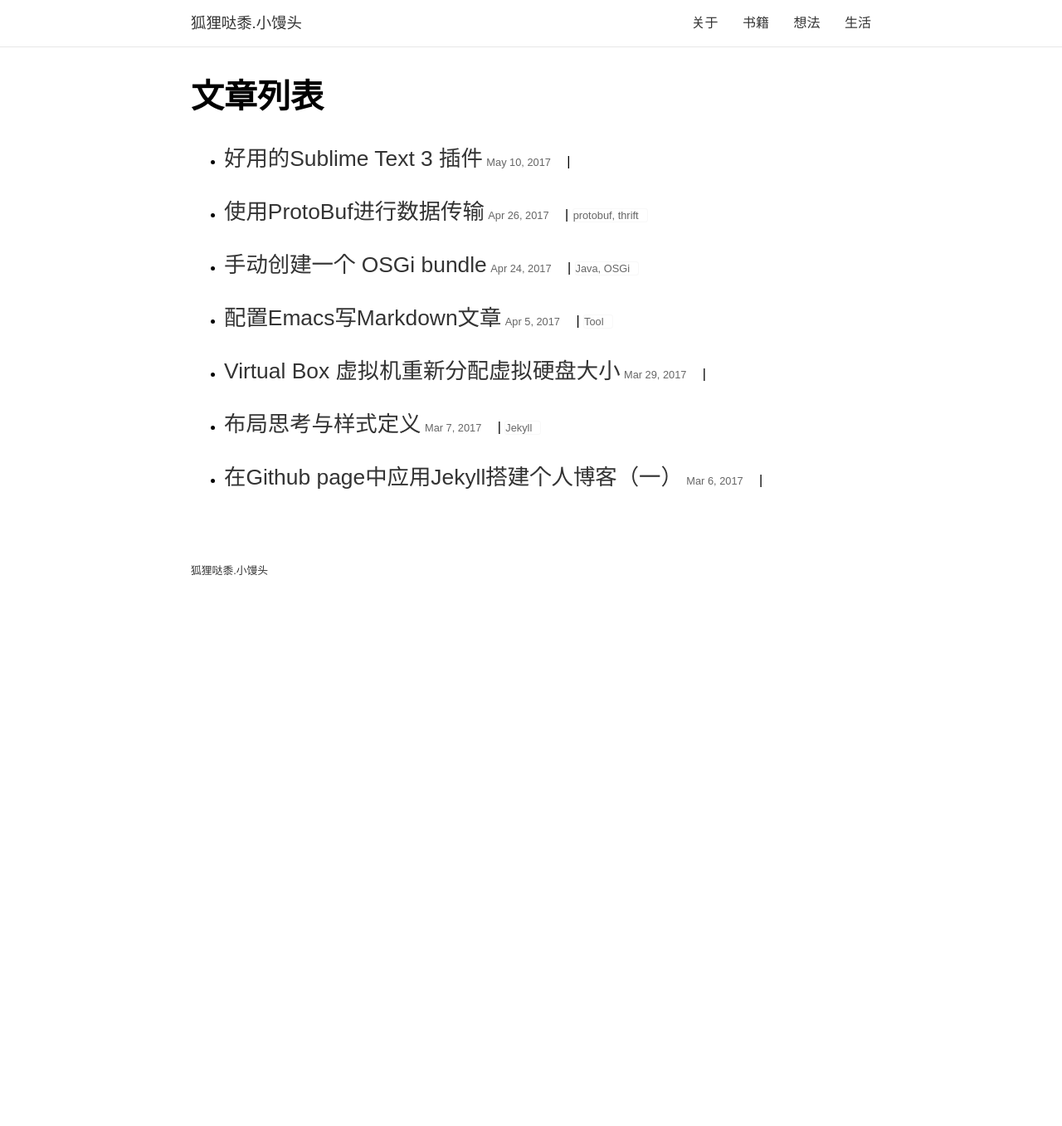
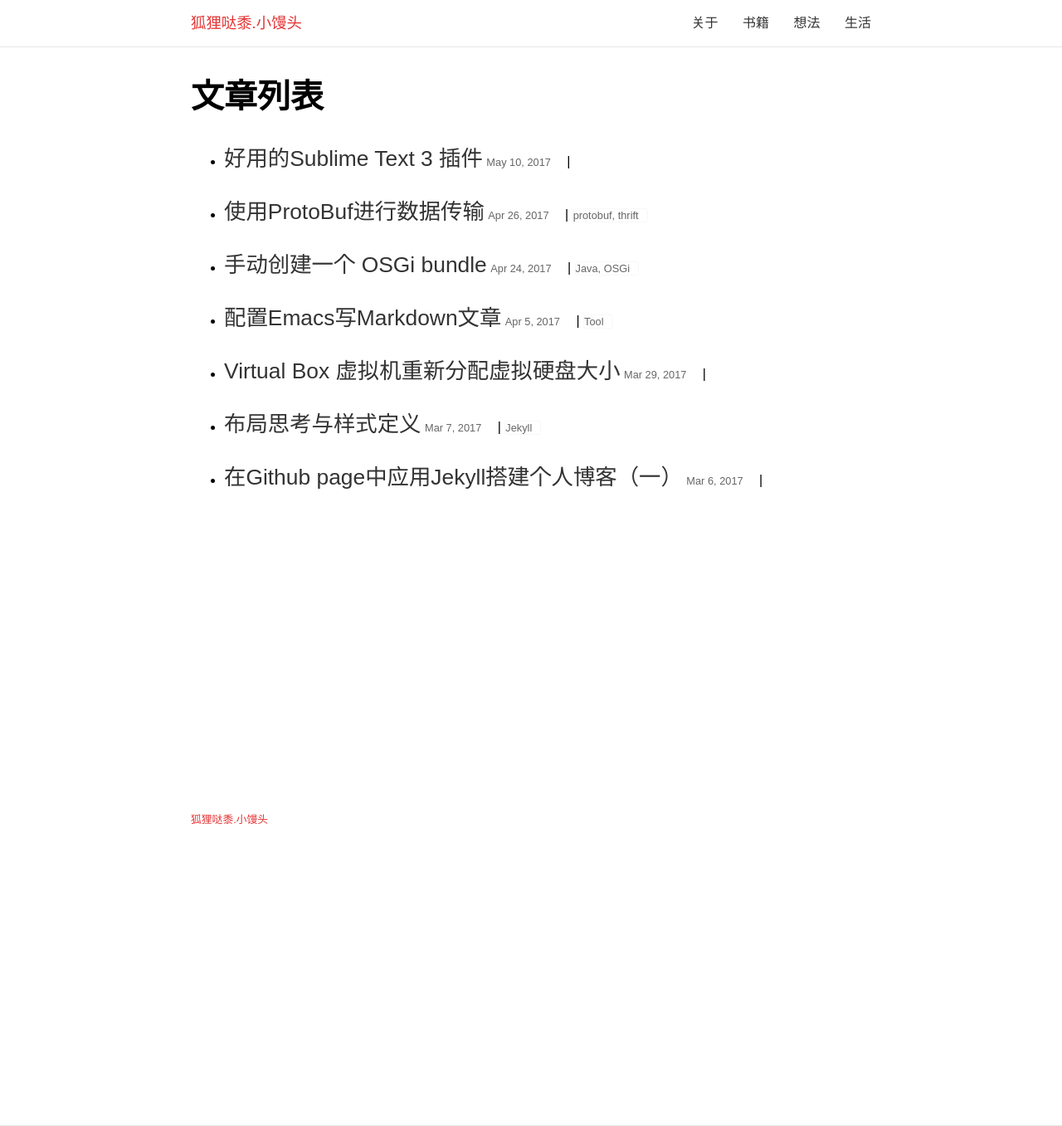
Before and after one commit to tjian123/tjian123.github.io, a Jekyll site: the page built from index.html, in a window 1280 px wide. Shown: the whole page at 83% size. Built offline with Jekyll 4.4.1, drawn with Linux system fonts in a browser that asks for light colours; before the commit the page ends 900 px from its top, so only the background shows below that.

Commit message:
update category

```diff
--- a/_sass/layout/_default.scss
+++ b/_sass/layout/_default.scss
@@ -104,8 +104,10 @@
 .site-footer {
     display: block;
     position: relative;
-    padding-top: $padding--s;
-    padding-bottom: $padding--s;
+    padding-top: $padding--m;
+    padding-bottom: $padding--m;
+    border-bottom-width: 1px;
+    border-bottom-style: solid;
 
     .site-title {
         font-size: $font-size--xxs;
--- a/_sass/theme/_default.scss
+++ b/_sass/theme/_default.scss
@@ -3,7 +3,7 @@
 $brand_background_color: #FFFFFF;
 $brand_frontend_color: #333333;
 
-$brand_border_color: #e7e7e7;
+$brand_border_color: #E7E7E7;
 
 $body_background_color: #FFFFFF;
 $body_frontend_color: #333333;
@@ -15,7 +15,7 @@ $body_frontend_color: #333333;
 		border-color: $brand_border_color;
 	}
 	.site-title {
-		color: $brand_frontend_color;
+		color: #E33333;
 	}
 	.site-nav {
 		.menu-icon {
@@ -45,5 +45,6 @@ $body_frontend_color: #333333;
 
 	.site-footer {
 		background-color: $brand_background_color;
+		border-color: $brand_border_color;
 	}
 }
```
